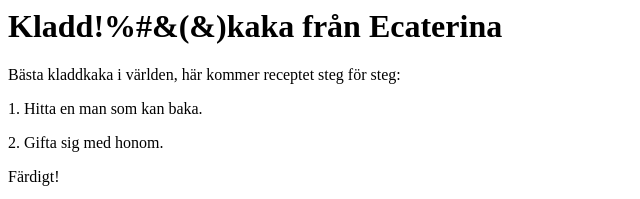
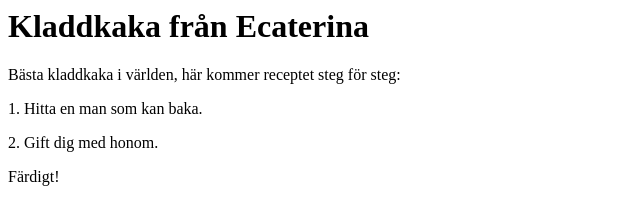
Before and after one commit to glimakra-webbutvecklare-2025/meals-for-life, a plain HTML site: page recipes/ecaterina.html in a window 1280 px wide. Shown: the top 199 px of the page, without its empty margins (0-640 px from the left). Drawn offline with Linux system fonts and the light colour scheme.

Commit message:
Update ecaterina.html

```diff
--- a/recipes/ecaterina.html
+++ b/recipes/ecaterina.html
@@ -5,10 +5,10 @@
     <title>Kladdkaka från Ecaterina</title>
 </head>
 <body>
-<h1>Kladd!%#&(&)kaka från Ecaterina</h1>
+<h1>Kladdkaka från Ecaterina</h1>
 <p>Bästa kladdkaka i världen, här kommer receptet steg för steg:</p>
 <p> 1. Hitta en man som kan baka.</p>
-<p> 2. Gifta sig med honom.</p>
+<p> 2. Gift dig med honom.</p>
    <p>Färdigt!</p>
 
     <img src="https://assets.icanet.se/e_sharpen:80,q_auto,dpr_1.25,w_718,h_718,c_lfill/imagevaultfiles/id_221660/cf_259/kladdig_kladdkaka.jpg" alt="Kladdkaka">
```
